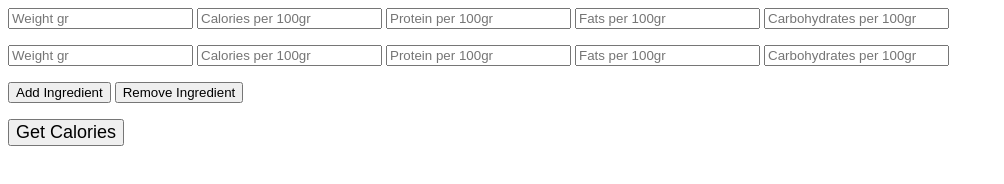
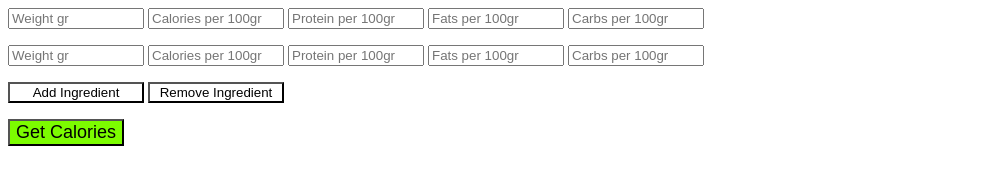
Before and after one commit to DimaSmaha/dishCalorieCounter, a plain HTML site: page index.html in a window 1280 px wide. Shown: the whole page, without its empty margins (0-1004 px from the left). Drawn offline with nearby package versions, Linux system fonts and the light colour scheme.

Commit message:
add styles

```diff
--- a/modules/ingredients/ingredientsInputs.mjs
+++ b/modules/ingredients/ingredientsInputs.mjs
@@ -9,12 +9,10 @@ function generateIngredientInput() {
     `
     <div class='inputBox' id="inputBox_${generateId}">
       <input class="ingredientInput mandatory" type="number" placeholder="Weight gr" id="weightInput_${generateId}"/>
-
-
       <input class="ingredientInput mandatory" type="number" placeholder="Calories per 100gr" id="caloriesInput_${generateId}" />
       <input class="ingredientInput" type="number" placeholder="Protein per 100gr" id="proteinInput_${generateId}"/>
       <input class="ingredientInput" type="number" placeholder="Fats per 100gr" id="fatsInput_${generateId}"/>
-      <input class="ingredientInput" type="number" placeholder="Carbohydrates per 100gr" id="carbsInput_${generateId}" />
+      <input class="ingredientInput" type="number" placeholder="Carbs per 100gr" id="carbsInput_${generateId}" />
     </div>
       `
   );
--- a/styles/styles.css
+++ b/styles/styles.css
@@ -3,7 +3,13 @@
 }
 .controlBtns {
   margin-bottom: 16px;
+  width: 136px;
+  background-color: white;
 }
 .mainBtn {
   font-size: large;
+  background-color: lawngreen;
 }
+.ingredientInput {
+  width: 128px;
+}
```
